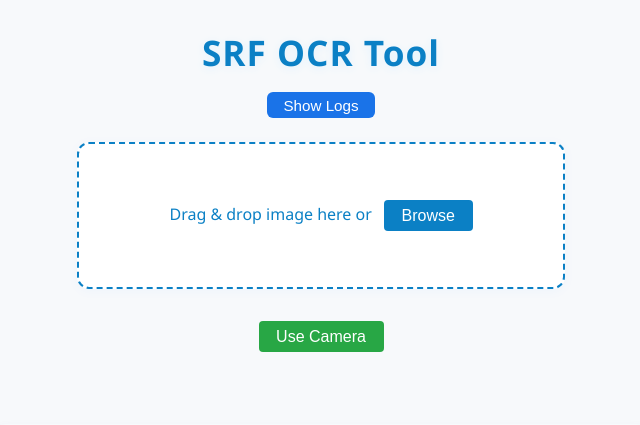
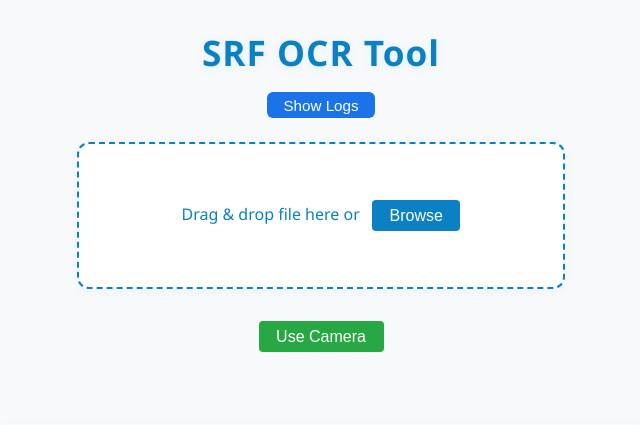
Before and after one commit to ZanderDent/srf-ocr, a Flask app: page / in a window 1280 px wide. Shown: the part 149-574 px from the top of the page, without its empty margins (319-959 px from the left). Run offline with Flask 3, Linux system fonts and the light colour scheme; some libraries are stand-ins or nearby versions.

Commit message:
Update index.html

```diff
--- a/templates/index.html
+++ b/templates/index.html
@@ -169,7 +169,7 @@
     <!-- Drag-and-drop area for PDF uploads -->
     <div class="drop-area" id="drop-area">
         <p>
-            Drag & drop image here or
+            Drag & drop file here or
             <input type="file" id="fileElem" accept="application/pdf,image/png,image/jpeg,image/jpg,image/webp,image/gif" style="display:none">
             <button id="browse-btn" onclick="document.getElementById('fileElem').click()">Browse</button>
         </p>
```
